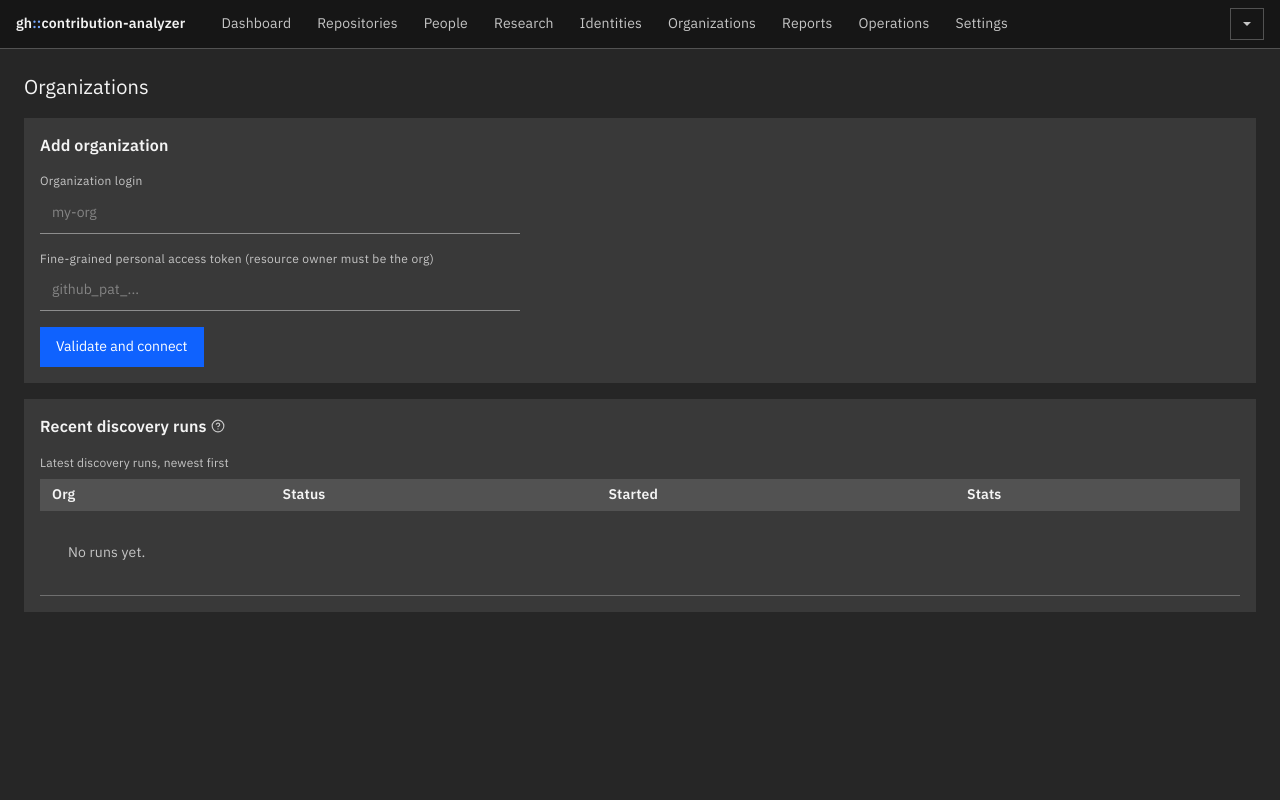
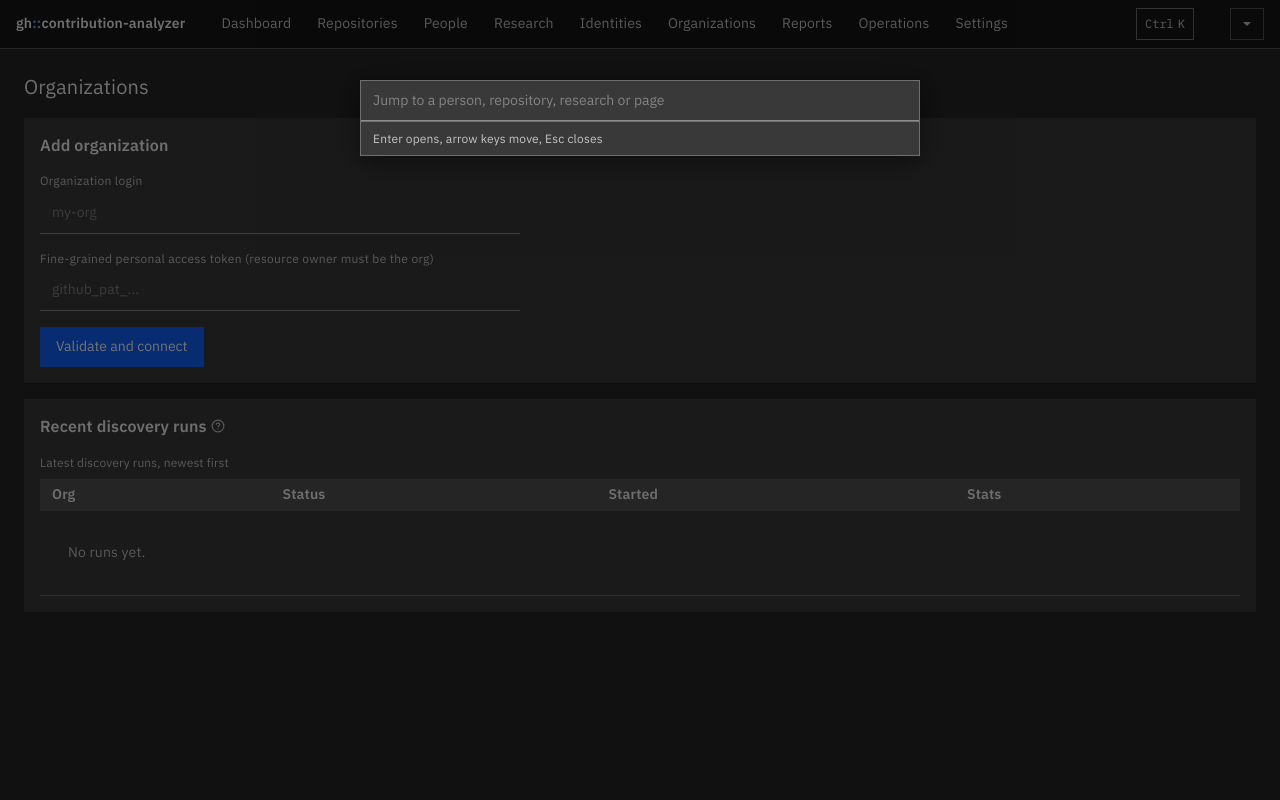
Before and after one commit to erlete/gh-contribution-analyzer, a Python web app: template src/gca/web/templates/orgs.html in a window 1280 px wide. Run offline with Jinja, Linux system fonts and the light colour scheme; the template is opened without the code that fills it, so the values that code supplies are empty; some libraries are stand-ins or nearby versions.

Commit message:
feat(web): command palette with ctrl+k jumping to entities, pages and period switches

```diff
--- a/src/gca/web/static/app.js
+++ b/src/gca/web/static/app.js
@@ -349,6 +349,121 @@ function initResearchComposer(root) {
   apply();
 }
 
+/* Command palette: Ctrl+K (or the topbar button) opens an overlay that
+   jumps to any person, repository, research, page or period switch. Items
+   load once per page from /api/palette; matching is substring-based with
+   prefix and word-start matches ranked first. */
+function initPalette() {
+  var overlay = document.getElementById('palette');
+  if (!overlay) return;
+  var input = overlay.querySelector('.palette-input');
+  var list = overlay.querySelector('.palette-list');
+  var items = null;
+  var filtered = [];
+  var active = 0;
+
+  function open() {
+    overlay.hidden = false;
+    input.value = '';
+    render('');
+    input.focus();
+  }
+
+  function close() {
+    overlay.hidden = true;
+  }
+
+  function load() {
+    if (items) return Promise.resolve(items);
+    return fetch('/api/palette')
+      .then(function (r) { return r.json(); })
+      .then(function (d) { items = d.items; return items; });
+  }
+
+  function score(label, q) {
+    var l = label.toLowerCase();
+    if (l.indexOf(q) === 0) return 0;
+    var idx = l.indexOf(q);
+    if (idx === -1) return -1;
+    var prev = l[idx - 1];
+    return prev === ' ' || prev === '/' ? 1 : 2;
+  }
+
+  function go(item) {
+    close();
+    location.href = item.url;
+  }
+
+  function render(q) {
+    load().then(function (all) {
+      q = q.trim().toLowerCase();
+      var scored = [];
+      all.forEach(function (item) {
+        if (!q) {
+          // Empty query: offer navigation and period switches, not the
+          // full entity dump.
+          if (item.kind === 'page' || item.kind === 'action') scored.push([0, item]);
+          return;
+        }
+        var s = score(item.label, q);
+        if (s >= 0) scored.push([s, item]);
+      });
+      scored.sort(function (a, b) {
+        return a[0] - b[0] || a[1].label.localeCompare(b[1].label);
+      });
+      filtered = scored.slice(0, 12).map(function (pair) { return pair[1]; });
+      active = 0;
+      list.innerHTML = '';
+      filtered.forEach(function (item, index) {
+        var li = document.createElement('li');
+        li.setAttribute('role', 'option');
+        var label = document.createElement('span');
+        label.textContent = item.label;
+        var kind = document.createElement('span');
+        kind.className = 'palette-kind';
+        kind.textContent = item.kind;
+        li.appendChild(label);
+        li.appendChild(kind);
+        if (index === 0) li.classList.add('active');
+        li.addEventListener('pointerdown', function (e) {
+          e.preventDefault();
+          go(item);
+        });
+        list.appendChild(li);
+      });
+    });
+  }
+
+  function move(delta) {
+    var lis = list.children;
+    if (!lis.length) return;
+    lis[active].classList.remove('active');
+    active = (active + delta + lis.length) % lis.length;
+    lis[active].classList.add('active');
+    lis[active].scrollIntoView({ block: 'nearest' });
+  }
+
+  input.addEventListener('input', function () { render(input.value); });
+  input.addEventListener('keydown', function (e) {
+    if (e.key === 'ArrowDown') { e.preventDefault(); move(1); }
+    else if (e.key === 'ArrowUp') { e.preventDefault(); move(-1); }
+    else if (e.key === 'Enter') { if (filtered[active]) go(filtered[active]); }
+    else if (e.key === 'Escape') { close(); }
+  });
+  overlay.addEventListener('pointerdown', function (e) {
+    if (e.target === overlay) close();
+  });
+  document.addEventListener('keydown', function (e) {
+    if ((e.ctrlKey || e.metaKey) && (e.key === 'k' || e.key === 'K')) {
+      e.preventDefault();
+      if (overlay.hidden) open(); else close();
+    }
+  });
+  document.querySelectorAll('[data-palette-open]').forEach(function (btn) {
+    btn.addEventListener('click', open);
+  });
+}
+
 document.addEventListener('DOMContentLoaded', function () {
   initComboboxes();
   initListBuilders();
@@ -356,4 +471,5 @@ document.addEventListener('DOMContentLoaded', function () {
   initRowFilters();
   initAutosubmit();
   initResearchComposer();
+  initPalette();
 });
--- a/src/gca/web/static/css/app.css
+++ b/src/gca/web/static/css/app.css
@@ -662,6 +662,72 @@
     cursor: pointer;
   }
 
+  /* ---- command palette -------------------------------------------------- */
+
+  .palette-hint {
+    display: inline-flex;
+    align-items: center;
+    gap: var(--sp-02);
+    min-height: var(--size-sm);
+    padding: 0 var(--sp-03);
+    background: none;
+    border: var(--hairline) solid var(--border-subtle-01);
+    color: var(--text-secondary);
+    cursor: pointer;
+    margin-right: var(--sp-04);
+  }
+  .palette-hint:hover { background: var(--int-ghost-hover); color: var(--text-primary); }
+  .palette-hint kbd {
+    font-family: var(--font-mono);
+    font-size: var(--type-label-01-size);
+  }
+  .palette-overlay {
+    position: fixed;
+    inset: 0;
+    z-index: 200;
+    background: rgb(0 0 0 / 0.55);
+    display: flex;
+    justify-content: center;
+    align-items: flex-start;
+    padding: 10vh var(--sp-05) 0;
+  }
+  .palette {
+    width: 100%;
+    max-width: calc(var(--sp-13) * 3.5);
+    background: var(--bg-layer-01);
+    border: var(--hairline) solid var(--border-subtle-01);
+    box-shadow: 0 6px 24px rgb(0 0 0 / 0.5);
+  }
+  .palette-input { width: 100%; }
+  .palette-list {
+    list-style: none;
+    max-height: calc(var(--sp-13) * 2);
+    overflow-y: auto;
+  }
+  .palette-list li {
+    display: flex;
+    justify-content: space-between;
+    align-items: center;
+    gap: var(--sp-04);
+    padding: var(--sp-03) var(--sp-04);
+    font-size: var(--type-body-compact-01-size);
+    cursor: pointer;
+  }
+  .palette-list li:hover,
+  .palette-list li.active { background: var(--bg-layer-hover-01); }
+  .palette-kind {
+    color: var(--text-helper);
+    font-size: var(--type-label-01-size);
+    letter-spacing: 0.32px;
+    text-transform: uppercase;
+  }
+  .palette-help {
+    padding: var(--sp-03) var(--sp-04);
+    border-top: var(--hairline) solid var(--border-subtle-01);
+    color: var(--text-helper);
+    font-size: var(--type-label-01-size);
+  }
+
   /* ---- combobox -------------------------------------------------------- */
 
   .combobox { position: relative; display: block; }
--- a/src/gca/web/templates/base.html
+++ b/src/gca/web/templates/base.html
@@ -29,6 +29,10 @@
     <a href="/settings" class="{{ 'active' if current.startswith('/settings') }}">Settings</a>
   </nav>
   <div class="spacer"></div>
+  <button type="button" class="palette-hint" data-palette-open
+          aria-label="Open the command palette, Control K">
+    <kbd>Ctrl</kbd> <kbd>K</kbd>
+  </button>
   <details class="scope">
     <summary>{{ scope.label }}</summary>
     <div class="dropdown">
@@ -63,5 +67,14 @@
   {% endif %}
   {% block content %}{% endblock %}
 </main>
+<div class="palette-overlay" id="palette" hidden>
+  <div class="palette" role="dialog" aria-modal="true" aria-label="Command palette">
+    <input type="text" class="palette-input" autocomplete="off"
+           placeholder="Jump to a person, repository, research or page"
+           aria-label="Command palette search">
+    <ul class="palette-list" role="listbox" aria-label="Command palette results"></ul>
+    <div class="palette-help">Enter opens, arrow keys move, Esc closes</div>
+  </div>
+</div>
 </body>
 </html>
```
Also changed, not shown: src/gca/web/routers/misc.py (+68 -2 lines).
